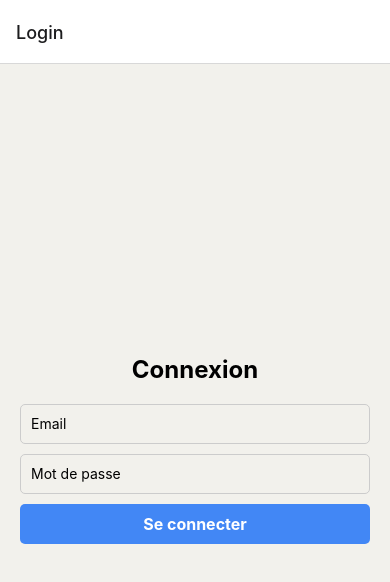
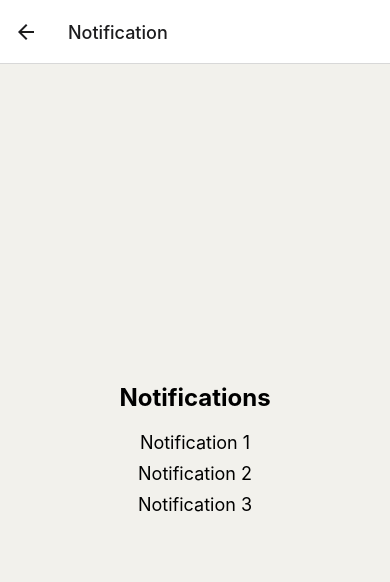
Before and after one commit to Marwan900/hackaton-front, a React Native app: screen /Notification in a window 390 px wide. Shown: the top 582 px of the page. Built offline with nearby package versions, Linux system fonts and the light colour scheme.

Commit message:
Notification

```diff
--- a/App.js
+++ b/App.js
@@ -2,6 +2,7 @@ import { NavigationContainer } from '@react-navigation/native';
 import { createStackNavigator } from '@react-navigation/stack';
 import LoginScreen from './Screen/Login';
 import HomeScreen from './Screen/HomePage';
+import NotificationPage from './Screen/Notification';
 
 const Stack = createStackNavigator();
 
@@ -11,6 +12,7 @@ const App = () => {
       <Stack.Navigator initialRouteName="Login">
         <Stack.Screen name="Login" component={LoginScreen} />
         <Stack.Screen name="Home" component={HomeScreen} />
+        <Stack.Screen name="Notification" component={NotificationPage}></Stack.Screen>
       </Stack.Navigator>
     </NavigationContainer>
   );
--- a/Screen/HomePage.js
+++ b/Screen/HomePage.js
@@ -1,8 +1,13 @@
 import React from 'react';
-import { View, Text, StyleSheet } from 'react-native';
+import { View, Text, TouchableOpacity, StyleSheet } from 'react-native';
 import { Ionicons } from '@expo/vector-icons';
+import NotificationPage from './Notification';
 
-const HomePage = () => {
+const HomePage = ({ navigation }) => {
+  const handleNotificationPress = () => {
+    navigation.navigate('Notification');
+  };
+
   return (
     <View style={styles.container}>
       <View style={styles.navbar}>
@@ -10,9 +15,9 @@ const HomePage = () => {
           <Ionicons name="settings-outline" size={24} color="black" style={styles.icon} />
         </View>
         <Text style={styles.title}>App SDF</Text>
-        <View style={styles.iconContainer}>
+        <TouchableOpacity style={styles.iconContainer} onPress={handleNotificationPress}>
           <Ionicons name="notifications-outline" size={24} color="black" style={styles.icon} />
-        </View>
+        </TouchableOpacity>
       </View>
       <View style={styles.separator} />
       {/* Le reste du contenu de votre page d'accueil */}
@@ -38,7 +43,7 @@ const styles = StyleSheet.create({
     textAlign: 'center',
   },
   iconContainer: {
-    paddingHorizontal: 140,
+    paddingHorizontal: 16,
     justifyContent: 'center',
     alignItems: 'center',
   },
--- a/Screen/Login.jsx
+++ b/Screen/Login.jsx
@@ -1,19 +1,29 @@
 import React, { useState } from 'react';
 import { View, Text, TextInput, TouchableOpacity, StyleSheet } from 'react-native';
+import HomePage from './HomePage';
 
 const LoginScreen = ({ navigation }) => {
   const [email, setEmail] = useState('');
   const [password, setPassword] = useState('');
+  const [users, setUsers] = useState([]);
+  const [passwords, setPasswords] = useState([]);
 
   const handleLogin = () => {
     // Logique pour gérer la connexion de l'utilisateur
-    if (email === 'jane@example.com' && password === 'password123') {
-      // Connexion réussie
+    const userIndex = users.findIndex(user => user === email);
+    if (userIndex !== -1 && passwords[userIndex] === password) {
       navigation.navigate('Home');
     } else {
-      // Identifiants incorrects
       alert('Identifiants incorrects');
     }
+  };
+
+  const handleSignUp = () => {
+    // Ajouter les informations de l'utilisateur dans les listes
+    setUsers([...users, email]);
+    setPasswords([...passwords, password]);
+    setEmail('');
+    setPassword('');
   };
 
   return (
@@ -35,6 +45,9 @@ const LoginScreen = ({ navigation }) => {
       <TouchableOpacity style={styles.button} onPress={handleLogin}>
         <Text style={styles.buttonText}>Se connecter</Text>
       </TouchableOpacity>
+      <TouchableOpacity style={styles.signupButton} onPress={handleSignUp}>
+        <Text style={styles.signupButtonText}>S'inscrire</Text>
+      </TouchableOpacity>
     </View>
   );
 };
@@ -44,8 +57,7 @@ const styles = StyleSheet.create({
     flex: 1,
     justifyContent: 'center',
     alignItems: 'center',
-    backgroundColor: '#F2F1EC',
-    paddingHorizontal: 20,
+    backgroundColor: '#F5F5F5',
   },
   title: {
     fontSize: 24,
@@ -53,7 +65,7 @@ const styles = StyleSheet.create({
     marginBottom: 20,
   },
   input: {
-    width: '100%',
+    width: '80%',
     height: 40,
     borderWidth: 1,
     borderColor: '#CCCCCC',
@@ -63,8 +75,8 @@ const styles = StyleSheet.create({
   },
   button: {
     backgroundColor: '#4287f5',
-    width: '100%',
     paddingVertical: 10,
+    paddingHorizontal: 20,
     borderRadius: 5,
     marginBottom: 10,
   },
@@ -72,7 +84,17 @@ const styles = StyleSheet.create({
     color: 'white',
     fontSize: 16,
     fontWeight: 'bold',
-    textAlign: 'center',
+  },
+  signupButton: {
+    backgroundColor: '#CCCCCC',
+    paddingVertical: 10,
+    paddingHorizontal: 20,
+    borderRadius: 5,
+  },
+  signupButtonText: {
+    color: 'black',
+    fontSize: 16,
+    fontWeight: 'bold',
   },
 });
 
--- a/Screen/Notification.js
+++ b/Screen/Notification.js
@@ -0,0 +1,35 @@
+import React from 'react';
+import { View, Text, StyleSheet } from 'react-native';
+
+
+const NotificationPage = () => {
+  return (
+    <View style={styles.container}>
+      <Text style={styles.title}>Notifications</Text>
+      <Text style={styles.notification}>Notification 1</Text>
+      <Text style={styles.notification}>Notification 2</Text>
+      <Text style={styles.notification}>Notification 3</Text>
+      {/* Ajoutez ici le contenu de vos notifications */}
+    </View>
+  );
+};
+
+const styles = StyleSheet.create({
+  container: {
+    flex: 1,
+    backgroundColor: '#F2F1EC',
+    justifyContent: 'center',
+    alignItems: 'center',
+  },
+  title: {
+    fontSize: 24,
+    fontWeight: 'bold',
+    marginBottom: 20,
+  },
+  notification: {
+    fontSize: 18,
+    marginBottom: 10,
+  },
+});
+
+export default NotificationPage;
```
